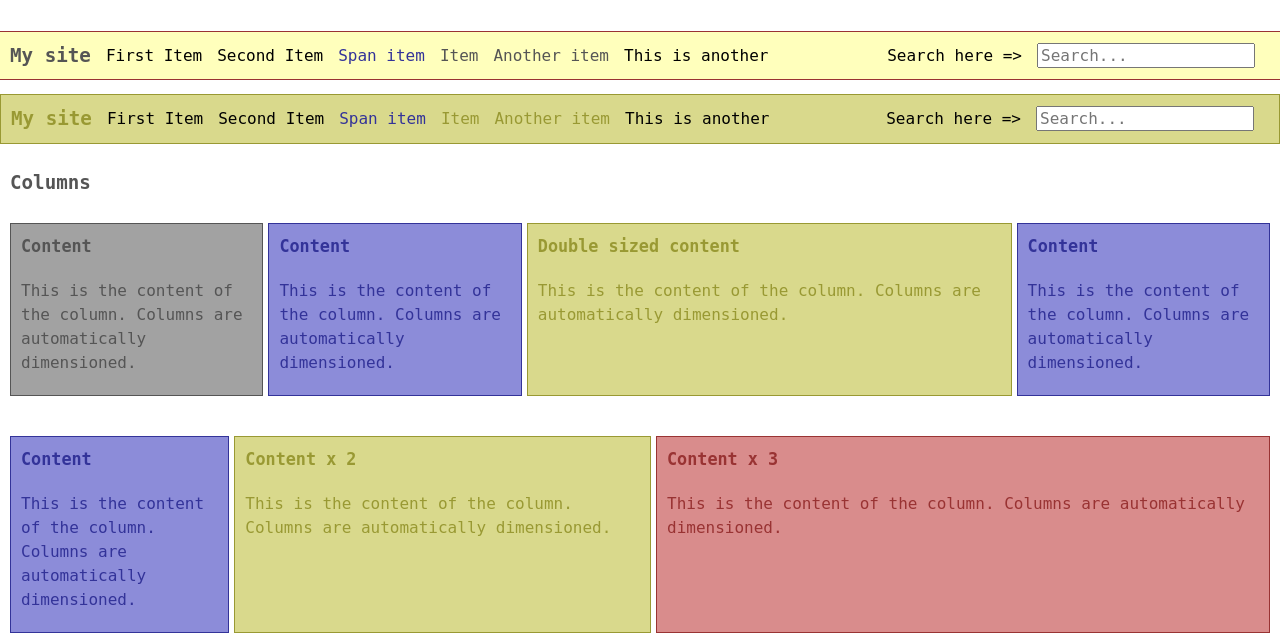
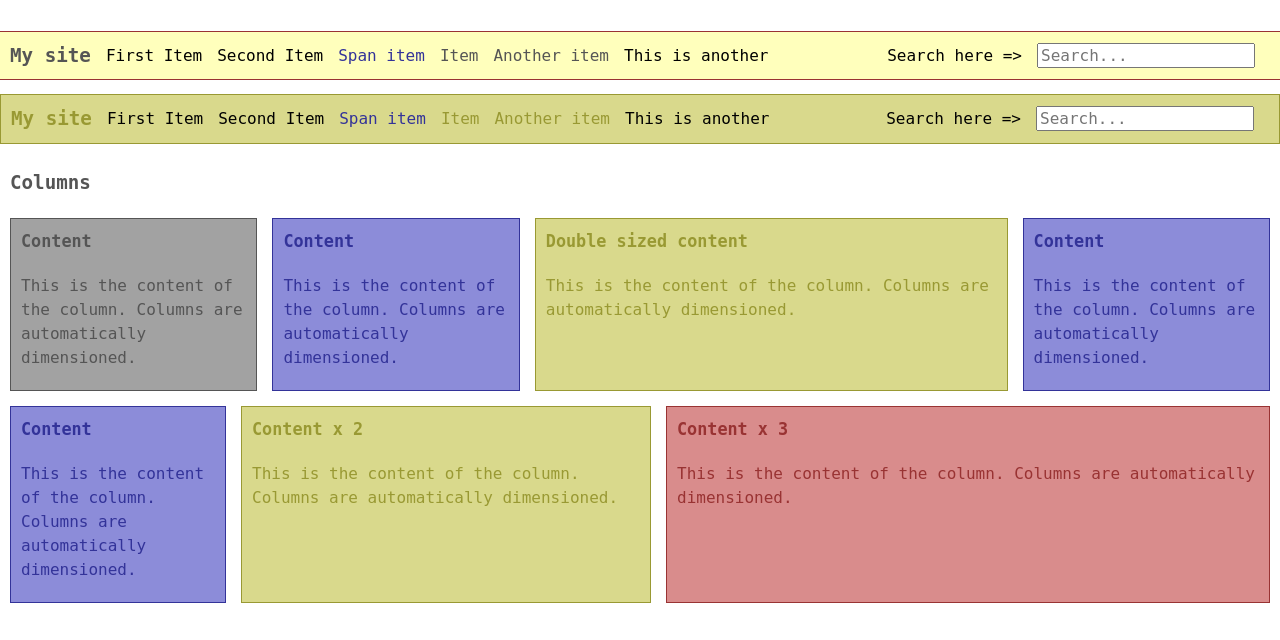
Before and after one commit to Leprosy/ProgUI, a plain HTML site: page index.html in a window 1280 px wide. Shown: the part 108-748 px from the top of the page. Drawn offline with Linux system fonts and the light colour scheme.

Commit message:
Padding and margin for col-rows containers removed

```diff
--- a/css/style.css
+++ b/css/style.css
@@ -305,8 +305,8 @@ button.danger:active {
 }
 /* Columns */
 .col-row {
-  padding-left: 0;
-  padding-right: 0;
+  padding: 0;
+  margin-bottom: 0;
 }
 @media screen and (min-width: 992px) {
   .col-row {
@@ -316,8 +316,8 @@ button.danger:active {
 @media screen and (min-width: 992px) {
   .col-row .col {
     flex: 1;
-    margin-right: 2.5px;
-    margin-left: 2.5px;
+    margin-right: 7.5px;
+    margin-left: 7.5px;
   }
   .col-row .col:first-child {
     margin-left: 0;
@@ -327,8 +327,8 @@ button.danger:active {
   }
   .col-row .col-2 {
     flex: 2;
-    margin-right: 2.5px;
-    margin-left: 2.5px;
+    margin-right: 7.5px;
+    margin-left: 7.5px;
   }
   .col-row .col-2:first-child {
     margin-left: 0;
@@ -338,8 +338,8 @@ button.danger:active {
   }
   .col-row .col-3 {
     flex: 3;
-    margin-right: 2.5px;
-    margin-left: 2.5px;
+    margin-right: 7.5px;
+    margin-left: 7.5px;
   }
   .col-row .col-3:first-child {
     margin-left: 0;
@@ -349,8 +349,8 @@ button.danger:active {
   }
   .col-row .col-4 {
     flex: 4;
-    margin-right: 2.5px;
-    margin-left: 2.5px;
+    margin-right: 7.5px;
+    margin-left: 7.5px;
   }
   .col-row .col-4:first-child {
     margin-left: 0;
--- a/css_source/components.less
+++ b/css_source/components.less
@@ -154,14 +154,14 @@ button {
 
 /* Columns */
 .col-margin() {
-    margin-right: @padding-base / 2;
-    margin-left: @padding-base / 2;
+    margin-right: @margin-base / 2;
+    margin-left: @margin-base / 2;
     &:first-child{ margin-left: 0 }
     &:last-child{ margin-right: 0 }
 }
 .col-row {
-    padding-left: 0;
-    padding-right: 0;
+    padding: 0;
+    margin-bottom: 0;
 
     .media-query(@media-lg; {
         display: flex;
```
